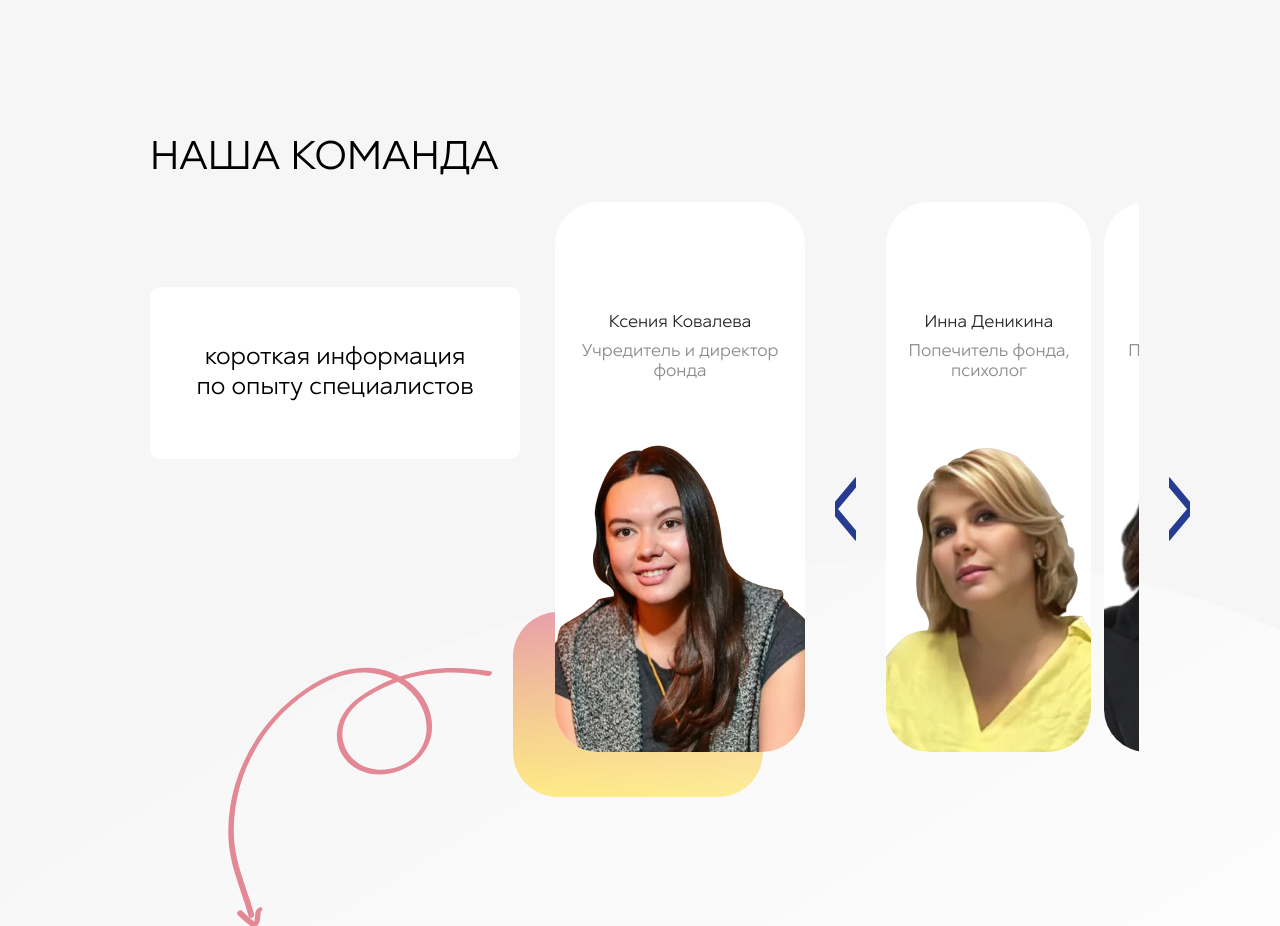
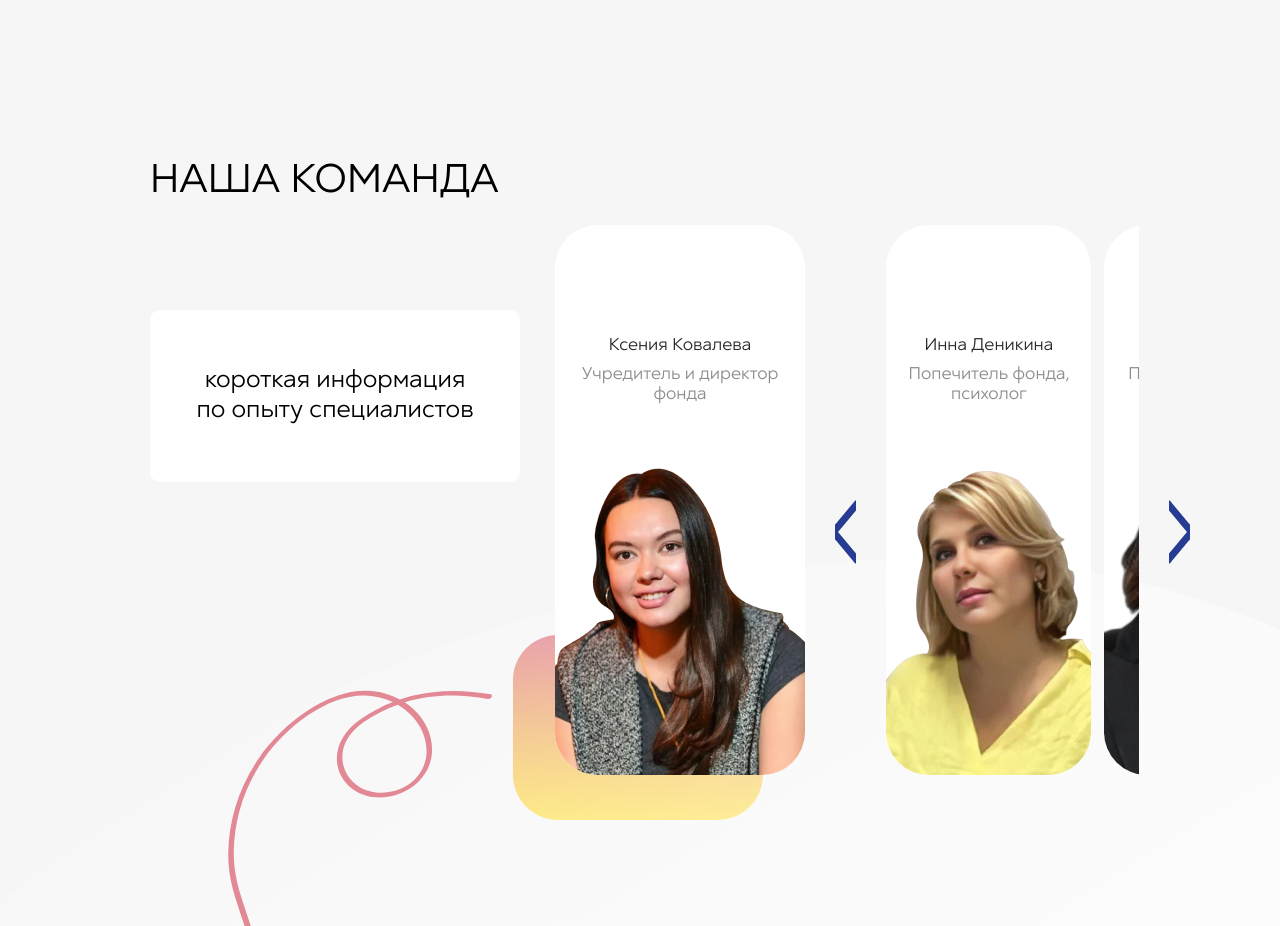
Before and after one commit to thirdmadman/fond-ravnovesie.ru_2023, a Next.js app: page / in a window 1280 px wide. Shown: the part 4640-5566 px from the top of the page. Built offline with nearby package versions, Linux system fonts and the light colour scheme.

Commit message:
fix: correct margin

```diff
--- a/src/styles/home/slideOurTeam.scss
+++ b/src/styles/home/slideOurTeam.scss
@@ -7,6 +7,7 @@
   flex-direction: column;
 
   .slide-our-team__title {
+    margin-top: 23px;
     margin-bottom: 10px;
     font-size: 40px;
     line-height: 66px;
```
